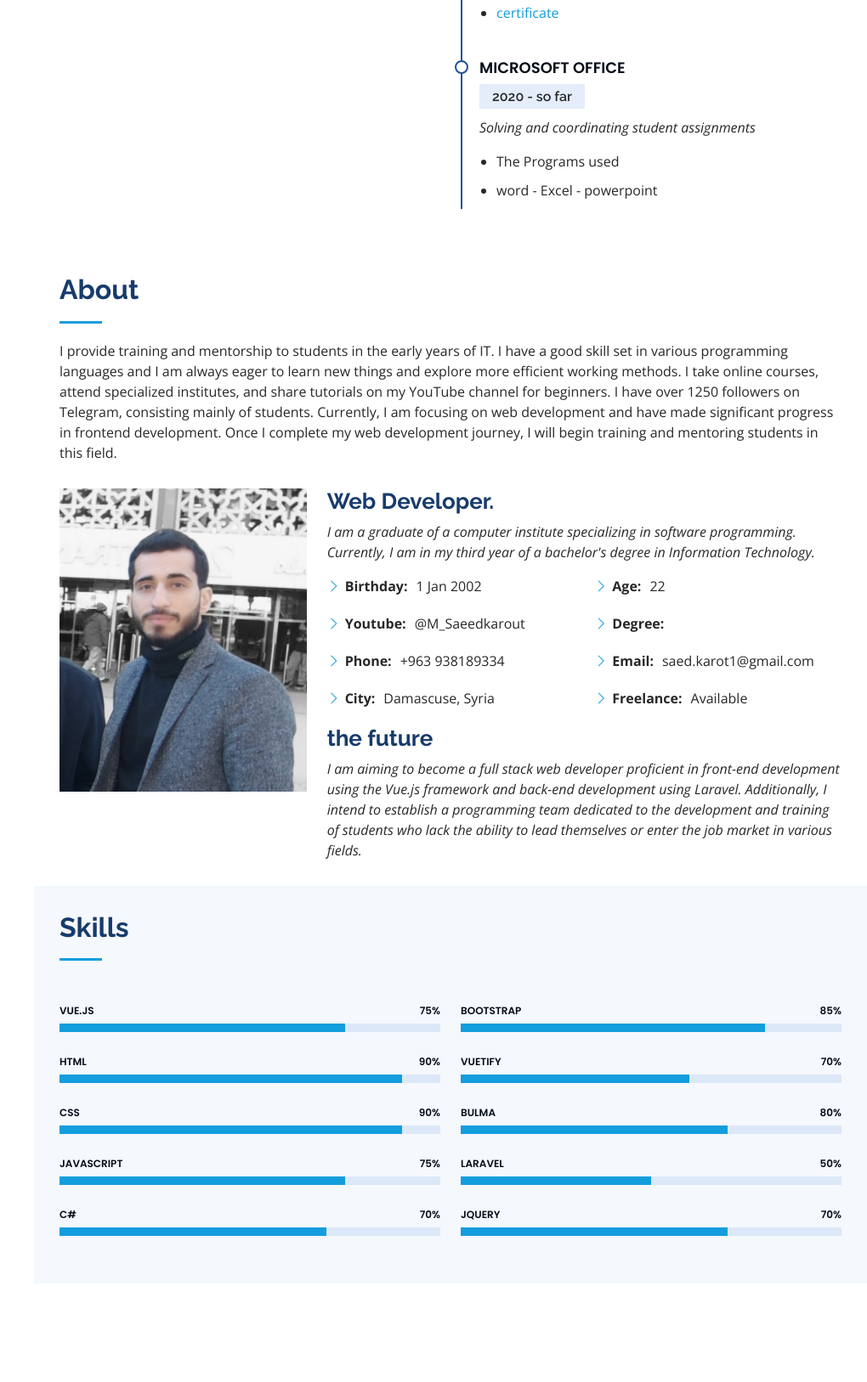
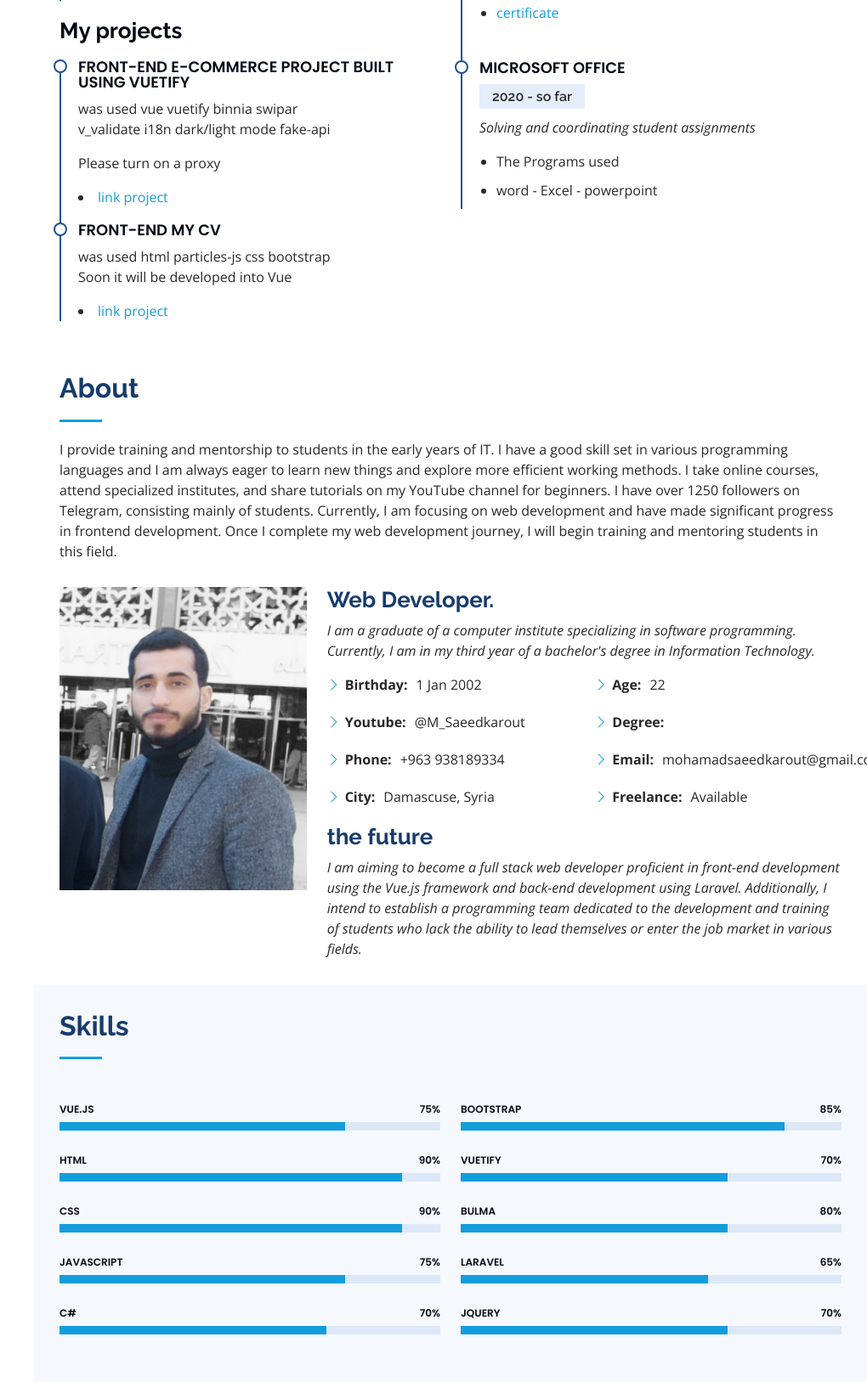
Before and after one commit to saeed-karout/my_cv, a plain HTML site: page index.html in a window 1280 px wide. Shown: the part 1423-3050 px from the top of the page at 85% size, without its empty margins (260-1280 px from the left). Before the commit the page ends 2934 px from the top, so only its background shows below. Drawn offline with nearby package versions, Linux system fonts and the light colour scheme; animation ran at ten frames a second.

Commit message:
add section my project and edit pdf file

```diff
--- a/index.html
+++ b/index.html
@@ -50,7 +50,7 @@
           <a href="https://www.instagram.com/saeed_karoute/" class="instagram" target="_blank"><i class="bx bxl-instagram"></i></a>
           <a href="https://web.whatsapp.com/" class="whatsapp" target="_blank"><i class="bx bxl-whatsapp"></i></a>
           <a href="https://www.linkedin.com/in/saeed-karout/" class="linkedin" target="_blank"><i class="bx bxl-linkedin"></i></a>
-          <a href="assets/pdf/cv-en.pdf"download>pdf</a>
+          <a href="assets/pdf/cv-en-new.pdf"download>pdf</a>
           <a href="page2.html" class="lang" >ar</i></a>
 
 
@@ -114,7 +114,7 @@
               <h5>2020 - 2022</h5>
               <p><em>Syrian Virtual University</em></p>
               <p>I graduated from this diploma with a GPA of 73%</p>
-              <li><a href="assets/img/albarakaa.jpg">certificate</a></li>
+              <li><a href="assets/img/svu_tic.jpg">certificate</a></li>
 
             </div>
 
@@ -124,6 +124,29 @@
               <h5>2022 - 2025</h5>
               <p><em>Syrian Virtual University</em></p>
               <p>I upgraded to IT, majoring in systems and networking, and am now in my third year</p>
+            </div>
+
+            <h3 class="cv-title">My projects</h3>
+            <div class="cv-item">
+              <h4>Front-end e-commerce project built using Vuetify</h4>
+              <p>was used vue vuetify binnia swipar
+                <br> v_validate i18n dark/light mode fake-api</p>
+
+                <p>Please turn on a proxy</p>
+              <li><a href="https://ecom-vuetify.netlify.app/">link project</a></li>
+
+            </div>
+
+            <div class="cv-item">
+
+              <h4>Front-end my cv</h4>
+              <p>was used html particles-js css bootstrap
+                <br>Soon it will be developed into Vue</p>
+
+
+              <li><a href="https://saeed-karout.github.io/my_cv/">link project</a></li>
+
+
             </div>
 
           </div>
@@ -210,7 +233,7 @@
                 <ul>
                   <li><i class="bi bi-chevron-right"></i> <strong>Age:</strong> <span>22</span></li>
                   <li><i class="bi bi-chevron-right"></i> <strong>Degree:</strong> <span></span></li>
-                  <li><i class="bi bi-chevron-right"></i> <strong>Email:</strong> <span>saed.karot1@gmail.com</span></li>
+                  <li><i class="bi bi-chevron-right"></i> <strong>Email:</strong> <span>mohamadsaeedkarout@gmail.com</span></li>
                   <li><i class="bi bi-chevron-right"></i> <strong>Freelance:</strong> <span>Available</span></li>
                 </ul>
               </div>
@@ -290,7 +313,7 @@
             <div class="progress">
               <span class="skill">bootstrap <i class="val">85%</i></span>
               <div class="progress-bar-wrap">
-                <div class="progress-bar" role="progressbar" aria-valuenow="80" aria-valuemin="0" aria-valuemax="100"></div>
+                <div class="progress-bar" role="progressbar" aria-valuenow="85" aria-valuemin="0" aria-valuemax="100"></div>
               </div>
             </div>
 
@@ -298,7 +321,7 @@
             <div class="progress">
               <span class="skill">Vuetify <i class="val">70%</i></span>
               <div class="progress-bar-wrap">
-                <div class="progress-bar" role="progressbar" aria-valuenow="60" aria-valuemin="0" aria-valuemax="100"></div>
+                <div class="progress-bar" role="progressbar" aria-valuenow="70" aria-valuemin="0" aria-valuemax="100"></div>
               </div>
             </div>
 
@@ -311,9 +334,9 @@
 
 
             <div class="progress">
-              <span class="skill">Laravel <i class="val">50%</i></span>
+              <span class="skill">Laravel <i class="val">65%</i></span>
               <div class="progress-bar-wrap">
-                <div class="progress-bar" role="progressbar" aria-valuenow="50" aria-valuemin="0" aria-valuemax="100"></div>
+                <div class="progress-bar" role="progressbar" aria-valuenow="65" aria-valuemin="0" aria-valuemax="100"></div>
               </div>
             </div>
 
```
Also changed, not shown: page2.html (+26 -3 lines), assets/img/svu_tic.jpg (added), 2 other files.
